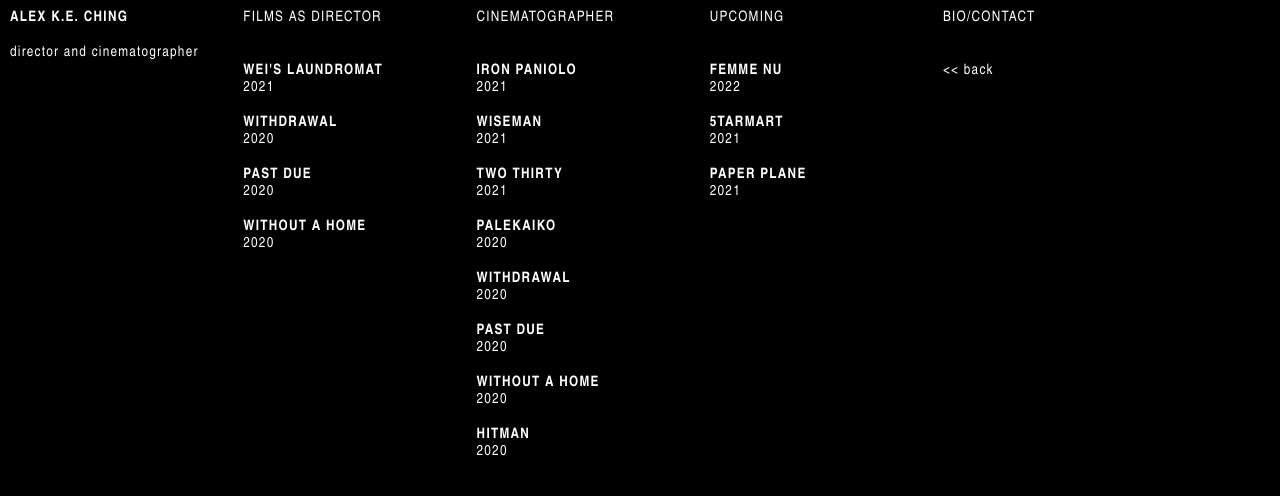
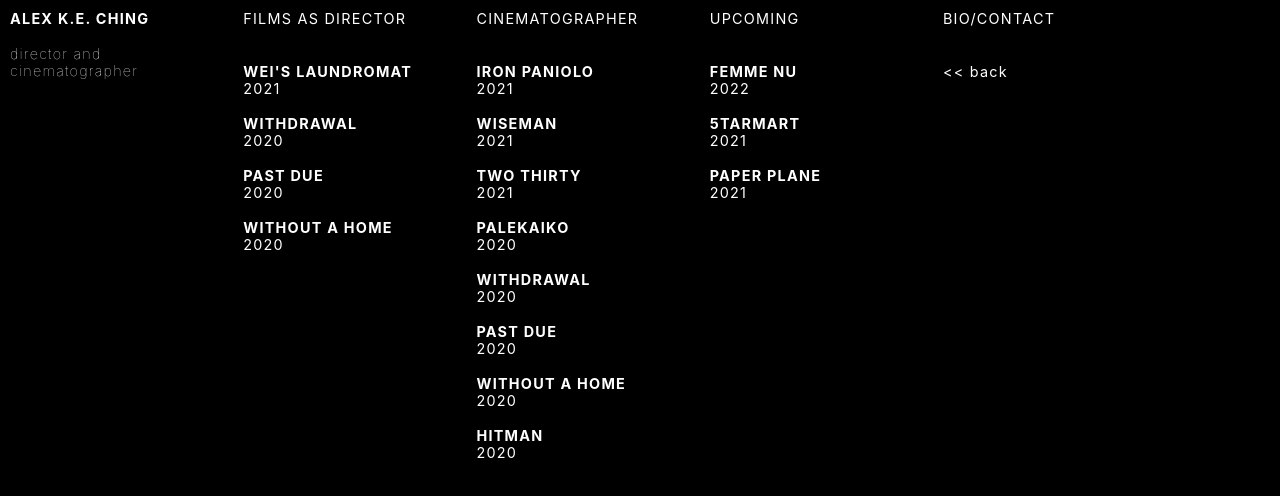
Before and after one commit to a01k29c03/a01k29c03.github.io, a plain HTML site: page filmography.html in a window 1280 px wide. Drawn offline with Linux system fonts and the light colour scheme.

Commit message:
Update filmography.html

```diff
--- a/filmography.html
+++ b/filmography.html
@@ -29,11 +29,11 @@
   		text-align: center;
 		}
 		a {
-			font-family: "Arial Narrow";
+			font-family: -apple-system, BlinkMacSystemFont, "Segoe UI", Roboto, Oxygen, Ubuntu, Cantarell, "Open Sans", "Helvetica Neue", sans-serif, "Sans Serif", Icons;
 			color: white;
-    	text-decoration: none;
-      font-size: 1.125vw;
-      letter-spacing: 1.25px;
+    			text-decoration: none;
+      			font-size: 1.125vw;
+      			letter-spacing: 1.25px;
 		}
 		ul{
 			text-align: center;
```
